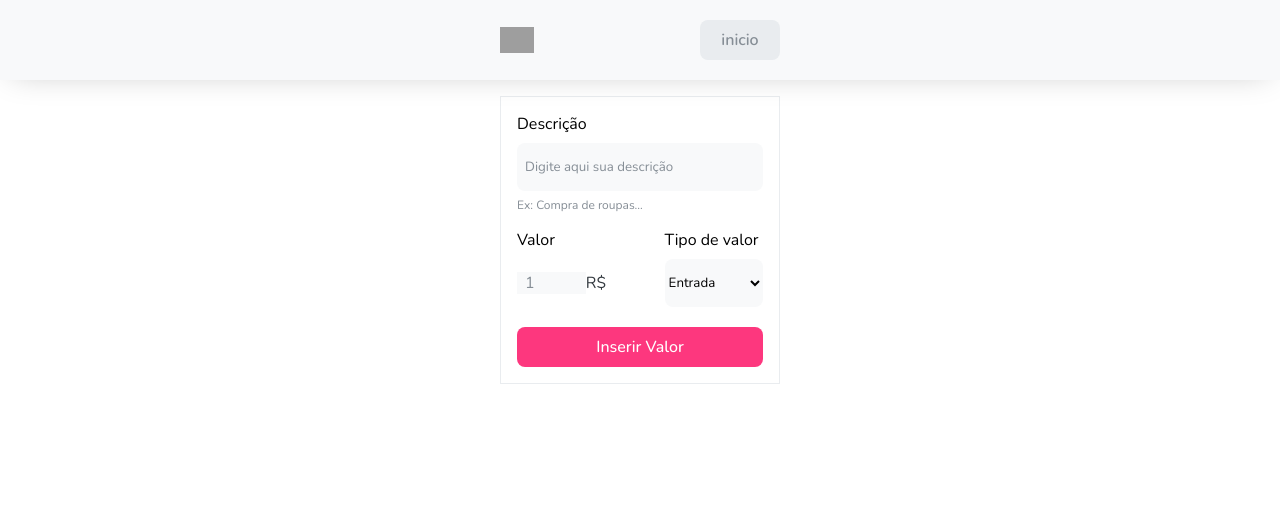
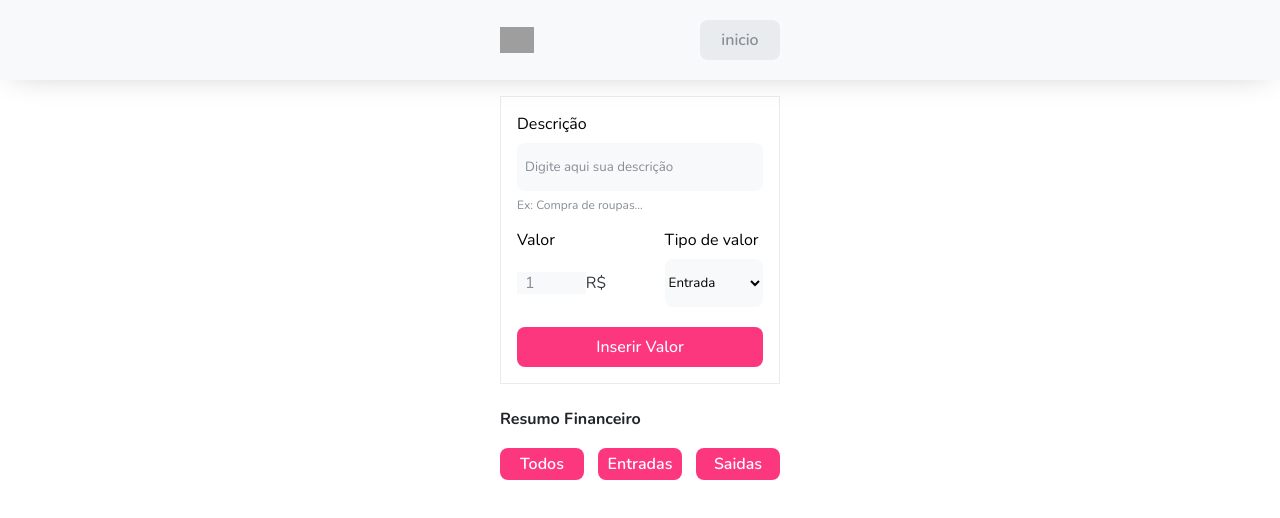
Before and after one commit to NattanSilva/nu-kenzie, a React (Vite) app: page / in a window 1280 px wide. Both pictures are taken after a click on the button "Iniciar". Shown: the top 518 px of the page. Built offline with nearby package versions, Linux system fonts and the light colour scheme; grey boxes are pictures that could not be loaded.

Commit message:
Add; filter component

```diff
--- /dev/null
+++ b/src/Components/FIlter/Filter.css
@@ -0,0 +1,41 @@
+.filter__container,
+.filter__titile,
+.filter__btn__container {
+  width: 100%;
+}
+
+.filter__container {
+  min-width: 280px;
+  height: 4.5rem;
+  display: flex;
+  flex-direction: column;
+  justify-content: space-between;
+  margin-bottom: 1.5rem;
+}
+
+.filter__titile {
+  font-size: 1rem;
+  color: var(--grey-4);
+}
+
+.filter__btn__container {
+  display: flex;
+  align-items: center;
+  justify-content: space-between;
+}
+
+.btn__filter {
+  width: 30%;
+  height: 2rem;
+  background: var(--color-primary);
+  border-radius: var(--btn-border-radius);
+  font-size: 1rem;
+  font-weight: 600;
+  color: var(--grey-0);
+  transition: .3s ease;
+}
+
+.btn__filter:hover {
+  background-color: var(--color-primary-2);
+  color: var(--grey-1);
+}
--- /dev/null
+++ b/src/Components/FIlter/Filter.jsx
@@ -0,0 +1,14 @@
+import "./Filter.css";
+
+export function Filter({category}) {
+  return (
+    <div className="filter__container">
+      <h3 className="filter__titile">Resumo Financeiro</h3>
+      <div className="filter__btn__container">
+        <button className="btn__filter" value="all">Todos</button>
+        <button className="btn__filter" value="entries">Entradas</button>
+        <button className="btn__filter" value="outputs">Saidas</button>
+      </div>
+    </div>
+  )
+}
--- a/src/Pages/Home/Home.css
+++ b/src/Pages/Home/Home.css
@@ -18,4 +18,5 @@
 
 .main__container{
   margin-top: 6rem;
+  gap: 1.5rem;
 }
--- a/src/Pages/Home/Home.jsx
+++ b/src/Pages/Home/Home.jsx
@@ -1,4 +1,5 @@
 import { useState } from "react";
+import { Filter } from "../../Components/FIlter/Filter";
 import { NavBar } from "../../Components/NavBar/NavBar";
 import { Recorder } from "../../Components/Recorder/Recorder";
 import "./Home.css";
@@ -11,6 +12,9 @@ function Home({ pageReturn }) {
       <NavBar page={pageReturn} />
       <main className="main__container">
         <Recorder />
+        <section>
+          <Filter />
+        </section>
       </main>
     </section>
   );
```
